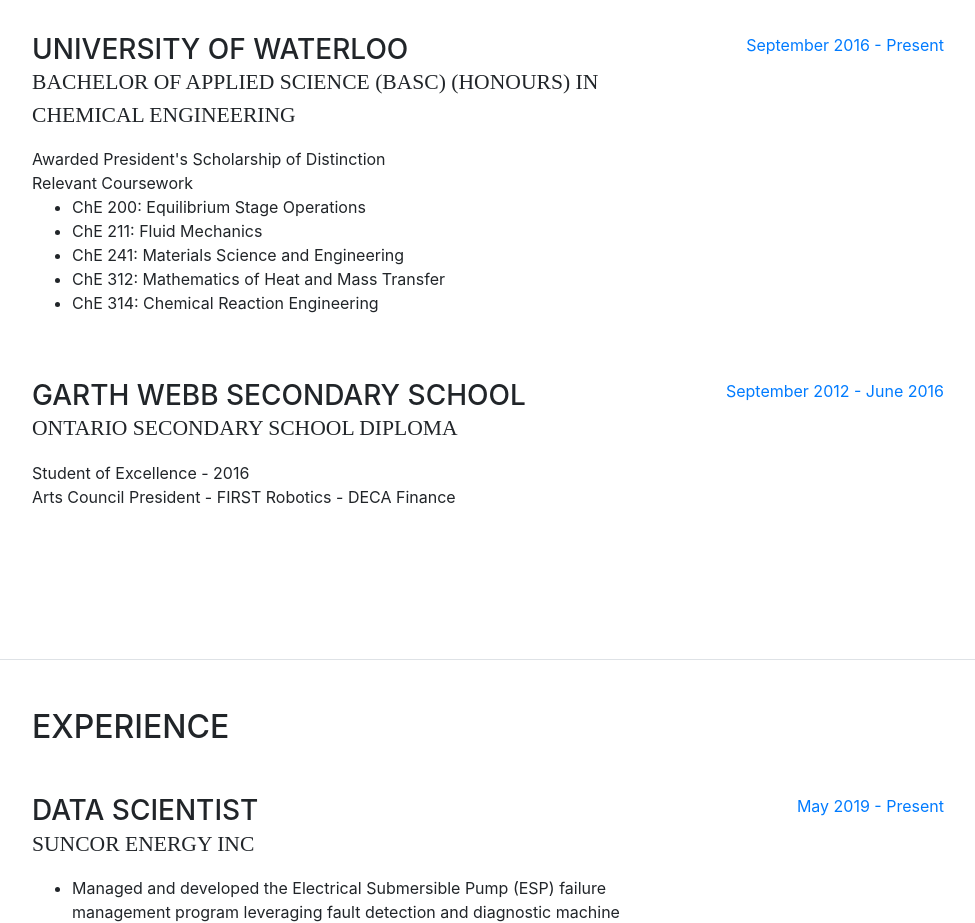
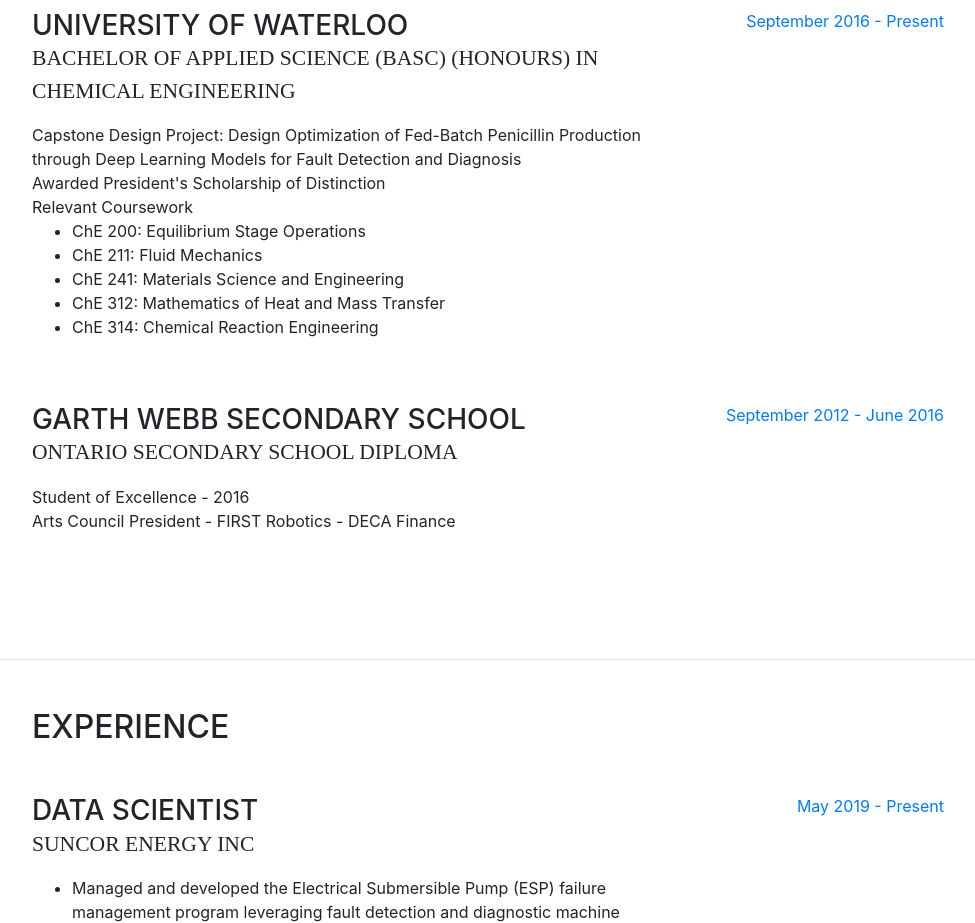
Before and after one commit to hematilldyl/hematilldyl.github.io, a website with bundled scripts: page index.html in a window 1280 px wide. Shown: the part 940-1863 px from the top of the page, without its empty margins (288-1263 px from the left). Built offline with nearby package versions, Linux system fonts and the light colour scheme; a web font is replaced by a local one.

Commit message:
Update index.html

```diff
--- a/index.html
+++ b/index.html
@@ -110,7 +110,8 @@
               <h3 class="mb-0">University of Waterloo</h3>
               <div class="subheading mb-3">Bachelor of Applied Science (BASc) (Honours) in Chemical Engineering</div>
               <div></div>
-			  <div>Awarded President's Scholarship of Distinction</div>
+		    <div>Capstone Design Project: Design Optimization of Fed-Batch Penicillin Production through Deep Learning Models for Fault Detection and Diagnosis</div>
+	            <div>Awarded President's Scholarship of Distinction</div>
 		    <div>Relevant Coursework</div>
 		    <ul style="list-style-type:disc">
 			    <li>ChE 200: Equilibrium Stage Operations</li>
```
